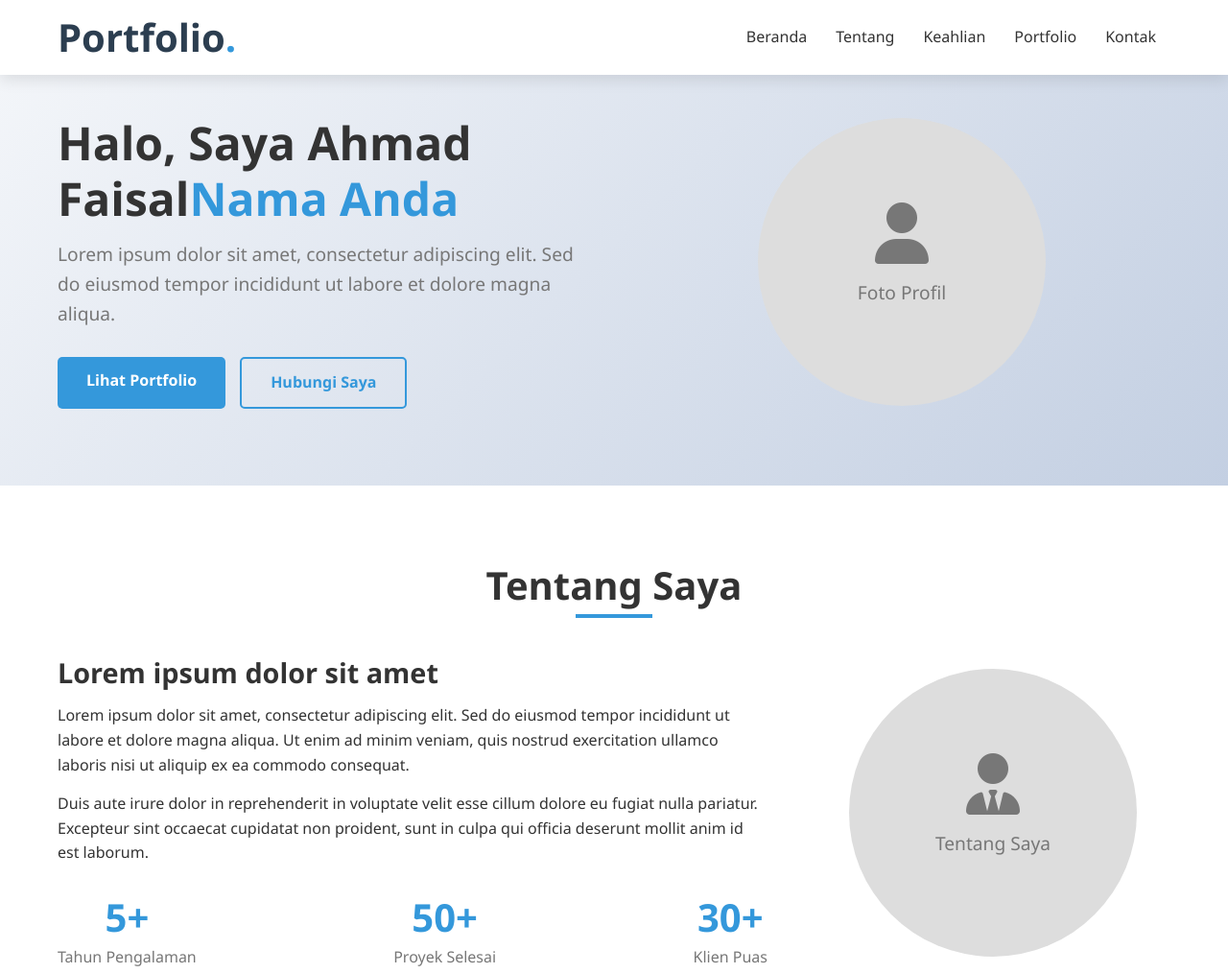
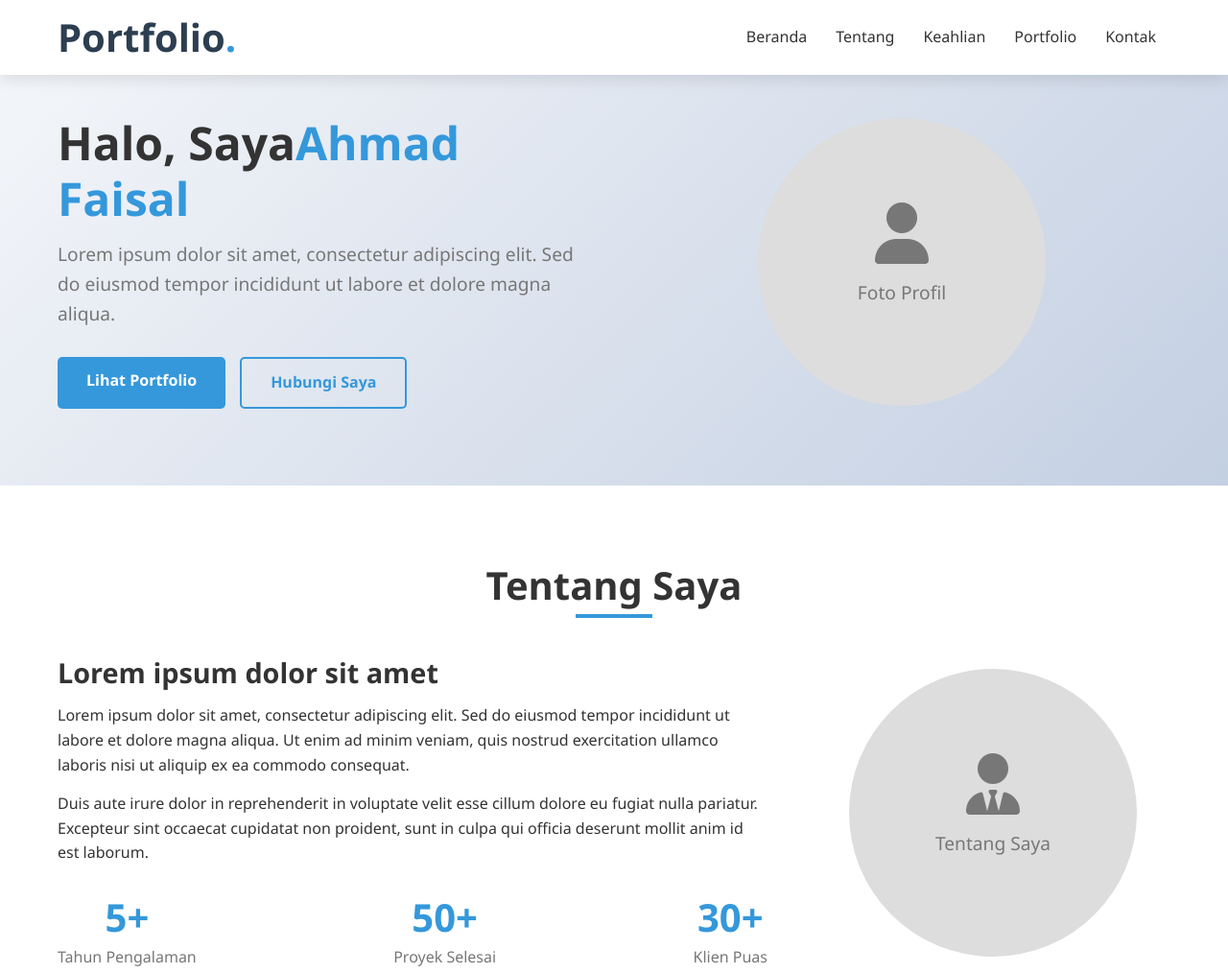
Before and after one commit to caelyan/portfolio, a plain HTML site: page index.html in a window 1280 px wide. Shown: the top 1014 px of the page at 96% size. Drawn offline with Linux system fonts and the light colour scheme.

Commit message:
Update index.html

```diff
--- a/index.html
+++ b/index.html
@@ -35,7 +35,7 @@
     <section id="home" class="hero">
         <div class="hero-container">
             <div class="hero-content">
-                <h1>Halo, Saya Ahmad Faisal<span class="highlight">Nama Anda</span></h1>
+                <h1>Halo, Saya<span class="highlight">Ahmad Faisal</span></h1>
                 <p class="hero-text">Lorem ipsum dolor sit amet, consectetur adipiscing elit. Sed do eiusmod tempor incididunt ut labore et dolore magna aliqua.</p>
                 <div class="hero-buttons">
                     <a href="#portfolio" class="btn btn-primary">Lihat Portfolio</a>
```
